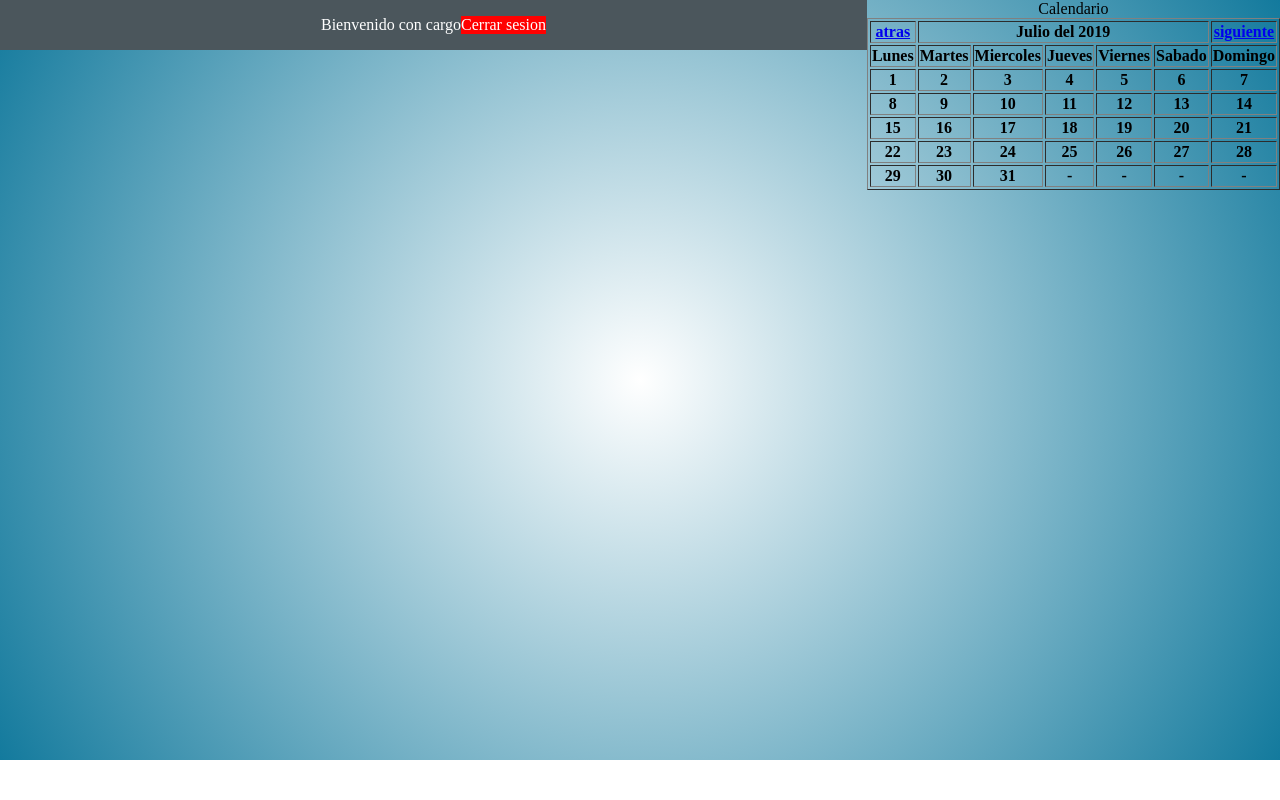
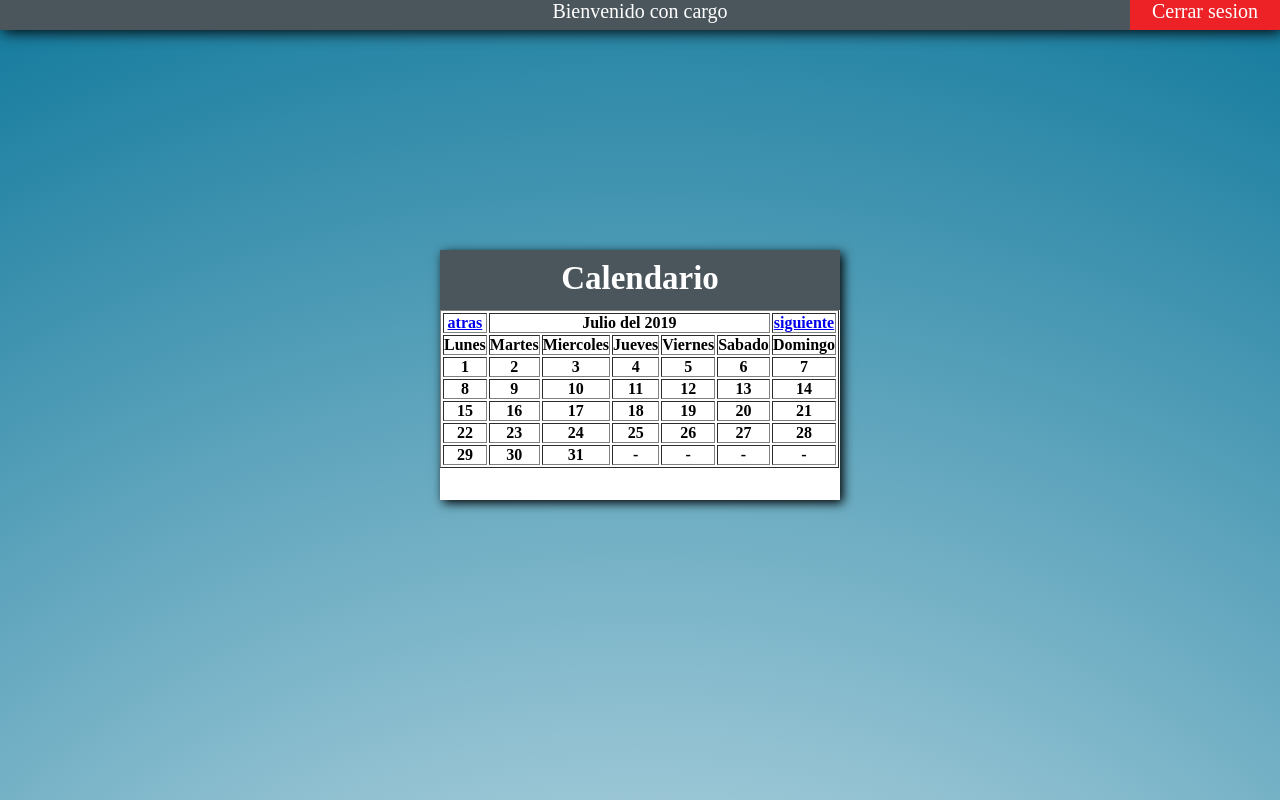
Before and after one commit to RubenVz1/programacioncca, a PHP site: page /vistas/calendar.php in a window 1280 px wide. Run offline with PHP 8.4, Linux system fonts and the light colour scheme; the visitor is signed in with stand-in values (Sample User, id 1); data comes from the database, SQL or seed files in the repository; lists and menus that the app fills with data are empty.

Commit message:
Se mejoraron los estilos CSS y la estructura HTML de los archivos: calendar, home y login

```diff
--- a/styles/calendarStylo.css
+++ b/styles/calendarStylo.css
@@ -1,70 +1,85 @@
+*
+{
+	padding: 0px;
+	margin: 0px;
+}
+
 body
 {
-	display: flex;
-	justify-content: center;
-	align-content: center;
-	text-align: center;
+	display: grid;
+	grid-template-rows: 1fr 1fr 1fr;
+	grid-template-columns: 1fr auto 1fr;
+	grid-template-areas: "a a a"
+						 ". b ."
+						 ". . .";
 	background-image: radial-gradient(circle,rgb(255,255,255),rgb(19,122,157));
 	background-repeat: no-repeat;
 	background-size: 100% 400%;
-	margin: 0px;
+	text-align: center;
 }
 
 header
 {
-	display: flex;
-	align-items: center;
-	justify-content: center;
+	grid-area: a;
 	background-color: rgb(75,86,92);
-	height: 20%;
-	width: 100%;
+	height: 30px;
 	color: white;
+	font-size: 20px;
+	display: grid;
+	grid-template-columns: 150px 1fr 150px;
+	box-shadow: 2px 2px 15px black;
 }
 
-#boton
+header p
 {
-	display: block;
-	text-decoration: none;
-	background-color: red;
-	color: white;
+	grid-column: 2/3;
 }
 
-#boton:hover
+#botonRegresar
 {
+	grid-column: 1/2;
+	background-color: rgb(31,56,237);
+	color: white;
+	text-align: center;
+	width: 150px;
+	text-decoration: none;
 }
 
-#ventana
+#botonRegresar:hover
 {
+	background-color: rgb(14,33,169);
+}
+
+#botonSalir
+{
+	grid-column: 3/4;
+	background-color: rgb(236,34,39);
+	color: white;
+	text-align: center;
+	width: 150px;
+	text-decoration: none;
+}
+
+#botonSalir:hover
+{
+	background-color: rgb(168,15,19);
+}
+
+#calendario
+{
+	grid-area: b;
 	background-color: white;
-	width: 200px;
-	height: 200px;
+	width: 400px;
+	height: 250px;
 	box-shadow: 3px 3px 10px;
 }
 
 #cabecera
 {
 	background-color: rgb(75,86,92);
+	color: white;
 	height: 20%;
 	width: 100%;
-	color: white;
 	padding-top: 10px;
+	font-size: 22px;
 }
-
-#menu li
-{
-	list-style-type: none;
-}
-
-#menu a
-{
-	background-color: rgb(227,221,197);
-	display: block;
-	margin-top: 20px;
-	text-decoration: none;
-	color: black;
-}
-
-#menu a:hover
-{
-	background-color: rgb(227,200,156);
-}
--- a/vistas/calendar.php
+++ b/vistas/calendar.php
@@ -23,18 +23,19 @@
 	</head>
 	<body>
 		<header>
-			<?php
-				echo "<p>Bienvenido ".$user->getNombre()." con cargo ".$user->getCargo()."</p>";
-				if($user->getCargo() == "Administrador")
+			<?php echo "<p>Bienvenido ".$user->getNombre()." con cargo ".$user->getCargo()."</p>";
+			if($user->getCargo() == "Administrador")
 				{
 					echo "<a id = \"botonRegresar\" href=\"home.php\">Regresar</a>";
 				}
 			?>
-			<a id = "boton" href="../includes/logout.php">Cerrar sesion</a>
+			<a id="botonSalir" href="../includes/logout.php">Cerrar sesion</a>
 		</header>
 		<div id="calendario">
 			<table border="1" id="tabla">
-				<caption>Calendario</caption>
+				<section id="cabecera">
+					<h1>Calendario</h1>
+				</section>
 				<tr>
 					<?php
 					function fechaAnterior($anterior)
```
Also changed, not shown: styles/homeStylo.css (+42 -40 lines), styles/indexStylo.css (+23 -21 lines), vistas/home.php (+4 -7 lines), vistas/login.php (+14 -7 lines).
